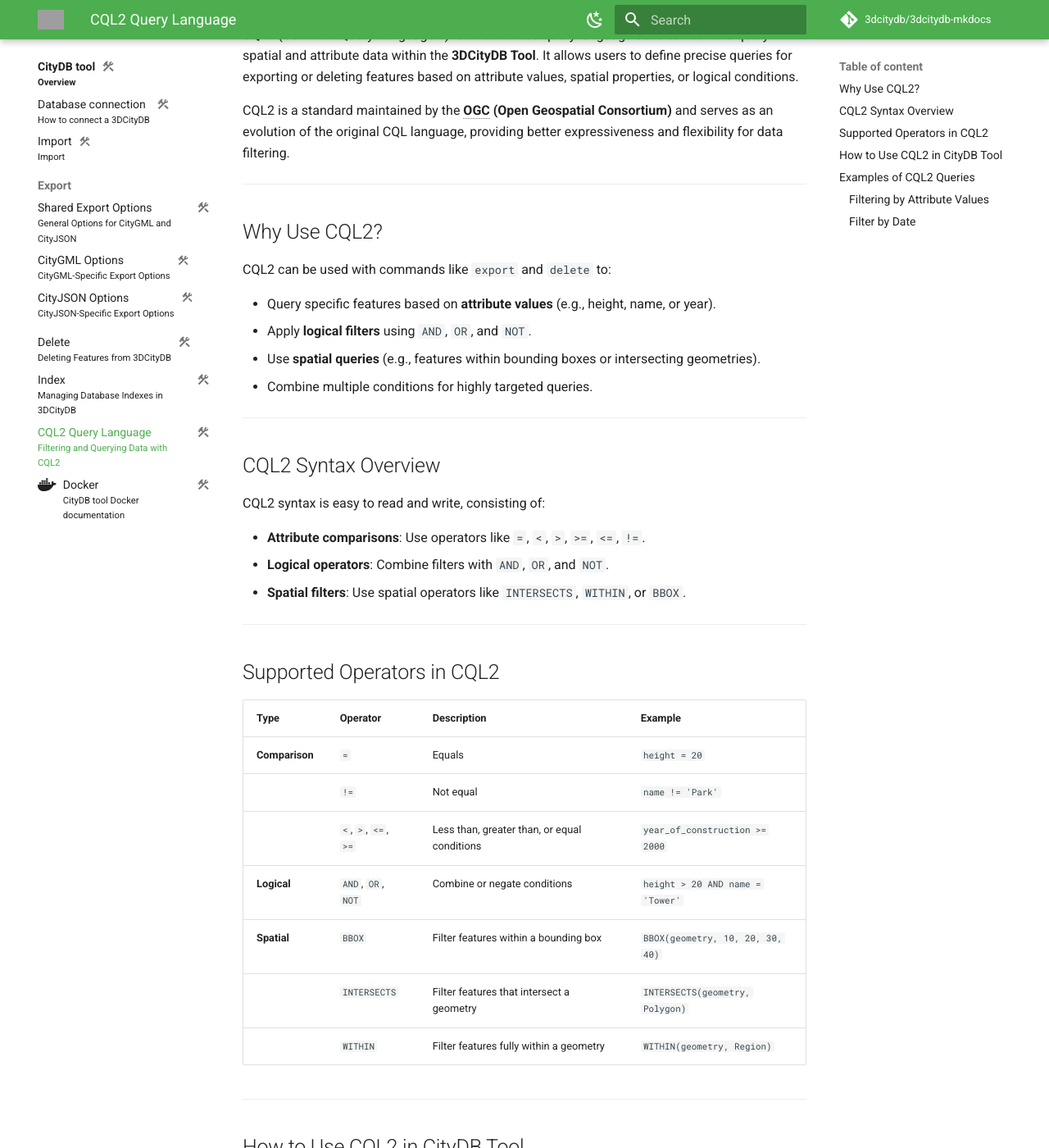
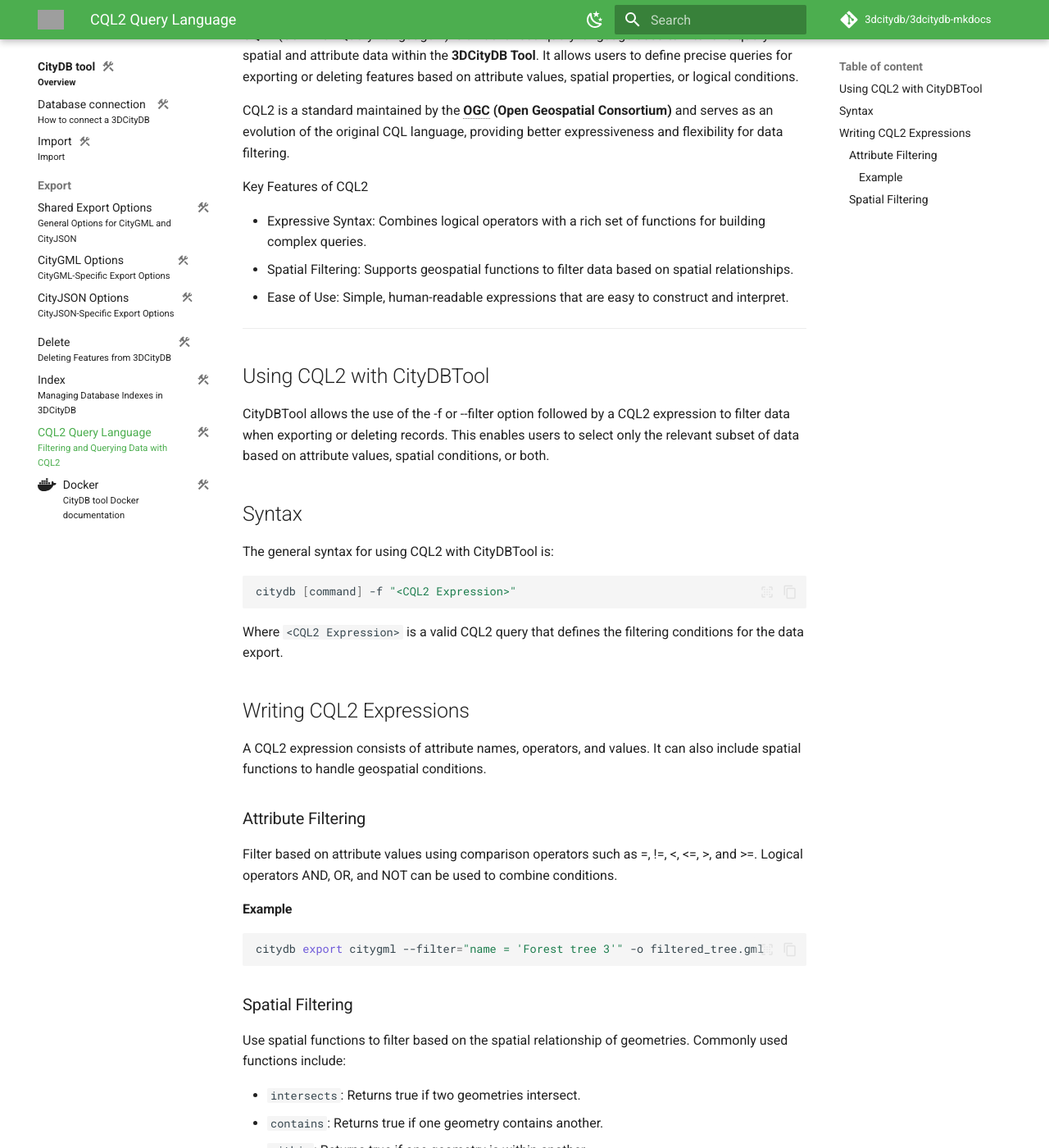
Before and after one commit to BWibo/3dcitydb-mkdocs, an MkDocs documentation site: the page built from docs/citydb-tool/cql2.md, in a window 1280 px wide and 1400 px high, scrolled down 198 px. Shown: the whole window at 82% size. Built offline with MkDocs 1.6.1 and Material for MkDocs 9.7.7, drawn with Linux system fonts in a browser that asks for light colours; comment, search, counter and statistics services are not loaded; some of the changed text lies outside the part shown; grey boxes are pictures that could not be loaded.

Commit message:
update cql2

````diff
--- a/docs/citydb-tool/cql2.md
+++ b/docs/citydb-tool/cql2.md
@@ -15,61 +15,50 @@
 CQL2 is a standard maintained by the **OGC (Open Geospatial Consortium)** and serves as an evolution of the
 original CQL language, providing better expressiveness and flexibility for data filtering.
 
----
+Key Features of CQL2
 
-## Why Use CQL2?
-
-CQL2 can be used with commands like `export` and `delete` to:
-
-- Query specific features based on **attribute values** (e.g., height, name, or year).
-- Apply **logical filters** using `AND`, `OR`, and `NOT`.
-- Use **spatial queries** (e.g., features within bounding boxes or intersecting geometries).
-- Combine multiple conditions for highly targeted queries.
-
+- Expressive Syntax: Combines logical operators with a rich set of functions for building complex queries.
+- Spatial Filtering: Supports geospatial functions to filter data based on spatial relationships.
+- Ease of Use: Simple, human-readable expressions that are easy to construct and interpret.
 
 ---
 
-## CQL2 Syntax Overview
+## Using CQL2 with CityDBTool
 
-CQL2 syntax is easy to read and write, consisting of:
+CityDBTool allows the use of the -f or --filter option followed by a CQL2 expression to filter data when exporting or
+deleting records. This enables users to select only the relevant subset of data based on attribute values,
+spatial conditions, or both.
 
-- **Attribute comparisons**: Use operators like `=`, `<`, `>`, `>=`, `<=`, `!=`.
-- **Logical operators**: Combine filters with `AND`, `OR`, and `NOT`.
-- **Spatial filters**: Use spatial operators like `INTERSECTS`, `WITHIN`, or `BBOX`.
----
+## Syntax
 
-## Supported Operators in CQL2
+The general syntax for using CQL2 with CityDBTool is:
 
-| Type               | Operator             | Description                                 | Example                          |
-|---------------------|----------------------|---------------------------------------------|----------------------------------|
-| **Comparison**      | `=`                  | Equals                                      | `height = 20`                    |
-|                     | `!=`                 | Not equal                                   | `name != 'Park'`                 |
-|                     | `<`, `>`, `<=`, `>=` | Less than, greater than, or equal conditions| `year_of_construction >= 2000`   |
-| **Logical**         | `AND`, `OR`, `NOT`   | Combine or negate conditions                | `height > 20 AND name = 'Tower'` |
-| **Spatial**         | `BBOX`               | Filter features within a bounding box       | `BBOX(geometry, 10, 20, 30, 40)` |
-|                     | `INTERSECTS`         | Filter features that intersect a geometry   | `INTERSECTS(geometry, Polygon)`  |
-|                     | `WITHIN`             | Filter features fully within a geometry     | `WITHIN(geometry, Region)`       |
+```bash
+citydb [command] -f "<CQL2 Expression>"
+```
 
----
+Where `<CQL2 Expression>` is a valid CQL2 query that defines the filtering conditions for the data export.
 
-## How to Use CQL2 in CityDB Tool
+## Writing CQL2 Expressions
 
-CQL2 can be passed as a query filter with the `--filter` option in commands like **`export`** and **`delete`**.
+A CQL2 expression consists of attribute names, operators, and values. It can also include spatial
+functions to handle geospatial conditions.
 
-## Examples of CQL2 Queries
+### Attribute Filtering
 
-### Filtering by Attribute Values
+Filter based on attribute values using comparison operators such as =, !=, <, <=, >, and >=. Logical operators
+AND, OR, and NOT can be used to combine conditions.
 
-To export only features where the name is 'Forest tree 3':
+#### Example
 
 ```bash
 citydb export citygml --filter="name = 'Forest tree 3'" -o filtered_tree.gml
 ```
 
-### Filter by Date
+### Spatial Filtering
 
-To delete features that are entirely above terrain:
+Use spatial functions to filter based on the spatial relationship of geometries. Commonly used functions include:
 
-```bash
-citydb delete -f "relativeToTerrain = 'entirelyAboveTerrain'" @options.txt
-```
+- `intersects`: Returns true if two geometries intersect.
+- `contains`: Returns true if one geometry contains another.
+- `within`: Returns true if one geometry is within another.
````
